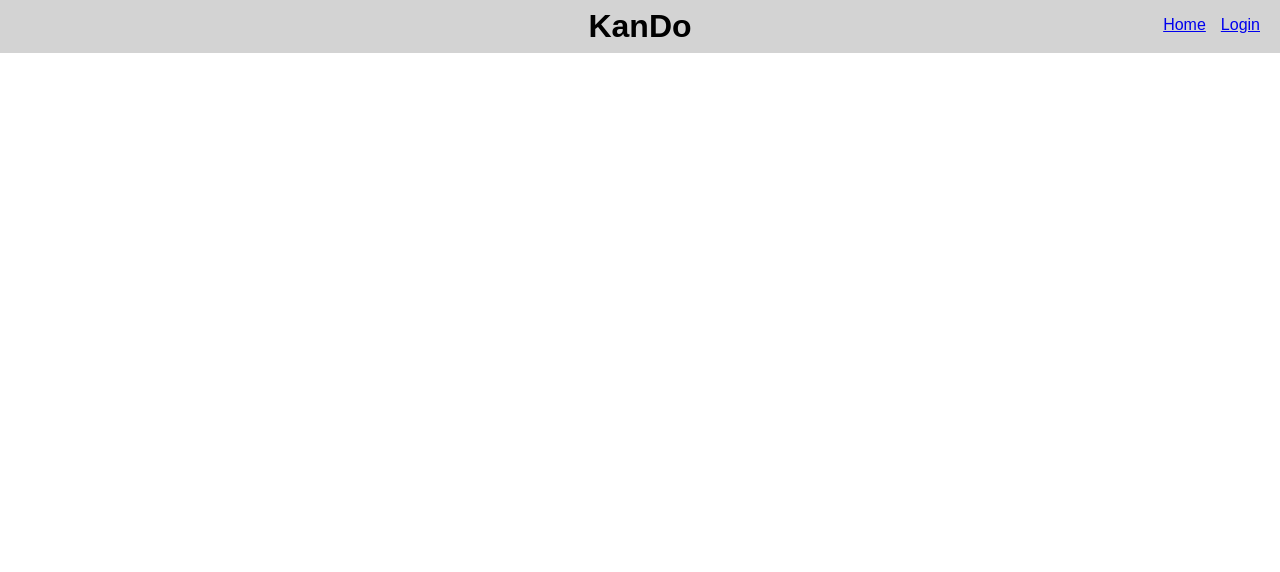
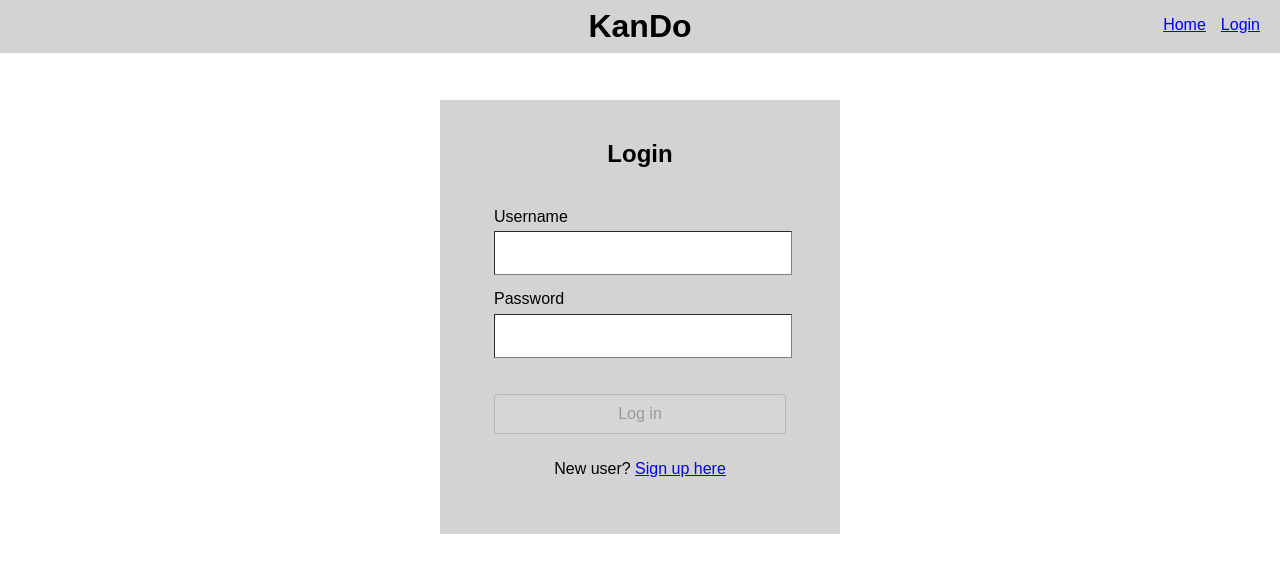
Before and after one commit to clintonowen/kando-mvp-client, a React (Create React App) app: page /login in a window 1280 px wide. Shown: the top 572 px of the page. Built offline with nearby package versions, Linux system fonts and the light colour scheme.

Commit message:
Add LoginForm component using redux-form & field validation

```diff
--- a/package.json
+++ b/package.json
@@ -19,6 +19,7 @@
     "react-router-dom": "^4.3.1",
     "react-scripts": "1.1.5",
     "redux": "^4.0.0",
+    "redux-form": "^7.4.2",
     "redux-thunk": "^2.3.0"
   }
 }
--- a/src/components/App.js
+++ b/src/components/App.js
@@ -4,6 +4,7 @@ import { Route } from 'react-router-dom';
 
 import HeaderBar from './header-bar';
 import LandingPage from './landing-page';
+import LoginForm from './login-form';
 
 class App extends React.Component {
   render() {
@@ -11,6 +12,7 @@ class App extends React.Component {
       <div>
         <HeaderBar />
         <Route exact path="/" component={LandingPage} />
+        <Route exact path="/login" component={LoginForm} />
       </div>
     );
   }
--- a/src/components/header-bar.js
+++ b/src/components/header-bar.js
@@ -46,7 +46,7 @@ export class HeaderBar extends React.Component {
 }
 
 const mapStateToProps = state => ({
-  showNavMenu: state.showNavMenu
+  showNavMenu: state.activity.showNavMenu
 });
 
 export default withRouter(connect(mapStateToProps)(HeaderBar));
--- /dev/null
+++ b/src/components/input.js
@@ -0,0 +1,39 @@
+import React from 'react';
+
+export default class Input extends React.Component {
+  componentDidUpdate(prevProps) {
+    if (!prevProps.meta.active && this.props.meta.active) {
+      this.input.focus();
+    }
+
+  }
+  render() {
+    let error;
+    if (this.props.meta.touched && this.props.meta.error) {
+        error = <div className="form-error">{this.props.meta.error}</div>;
+    }
+
+    let warning;
+    if (this.props.meta.touched && this.props.meta.warning) {
+        warning = (
+            <div className="form-warning">{this.props.meta.warning}</div>
+        );
+    }
+
+    return (
+      <div className="form-input">
+        <label htmlFor={this.props.input.name}>
+          {this.props.label}
+          {error}
+          {warning}
+        </label>
+        <input
+          {...this.props.input}
+          id={this.props.input.name}
+          type={this.props.type}
+          ref={input => (this.input = input)}
+        />
+      </div>
+    );
+  }
+}
--- /dev/null
+++ b/src/components/login-form.css
@@ -0,0 +1,38 @@
+.login-form {
+  background-color: lightgray;
+  margin-left: auto;
+  margin-right: auto;
+  margin-top: 100px;
+  max-width: 320px;
+  padding: 40px;
+  padding-top: 20px;
+}
+
+.login-form fieldset {
+  border: none;
+}
+
+.login-form legend {
+  text-align: center;
+}
+
+.login-form label {
+  display: block;
+  margin-top: 15px;
+}
+
+.login-form input {
+  /* border-style: inset; */
+  border: 1px inset gray;
+  margin-top: 5px;
+  height: 40px;
+  width: 100%;
+}
+
+.login-form button {
+  height: 40px;
+  margin-left: auto;
+  margin-right: auto;
+  margin-top: 36px;
+  width: 100%;
+}
--- /dev/null
+++ b/src/components/login-form.js
@@ -0,0 +1,62 @@
+import React from 'react';
+import { Link } from 'react-router-dom';
+import { Field, reduxForm, focus } from 'redux-form';
+import {required, nonEmpty} from '../validators';
+import Input from './input';
+import './login-form.css';
+
+export class LoginForm extends React.Component {
+  onSubmit(values){
+    // return this.props.dispatch(login(values.username, values.password));
+  }
+
+  render() {
+    let error;
+    if (this.props.error) {
+      error = (
+        <div className="form-error" aria-live="polite">
+          {this.props.error}
+        </div>
+      );
+    }
+    return (
+      <form
+        className="login-form"
+        onSubmit={this.props.handleSubmit(values =>
+          this.onSubmit(values)
+        )}>
+        <fieldset>
+          <legend><h2>Login</h2></legend>
+          {error}
+          <Field
+            component={Input}
+            label="Username"
+            type="text"
+            name="username"
+            id="username"
+            validate={[required, nonEmpty]}
+          />
+          <Field
+            component={Input}
+            label="Password"
+            type="password"
+            name="password"
+            id="password"
+            validate={[required, nonEmpty]}
+          />
+          <button disabled={this.props.pristine || this.props.submitting}>
+            Log in
+          </button>
+        </fieldset>
+        <p className="signup-link">
+          New user? <Link to="/signup">Sign up here</Link>
+        </p>
+      </form>
+    );
+  }
+}
+
+export default reduxForm({
+  form: 'login',
+  onSubmitFail: (errors, dispatch) => dispatch(focus('login', 'username'))
+})(LoginForm);
--- a/src/store.js
+++ b/src/store.js
@@ -1,9 +1,14 @@
-import { createStore } from 'redux';
-
+import { createStore, applyMiddleware, combineReducers } from 'redux';
+import { reducer as formReducer } from 'redux-form';
+import thunk from 'redux-thunk';
 import activityReducer from './reducers/activity';
 
 const store = createStore(
-  activityReducer
+  combineReducers({
+    form: formReducer,
+    activity: activityReducer
+  }),
+  applyMiddleware(thunk)
 );
 
 export default store;
--- /dev/null
+++ b/src/validators.js
@@ -0,0 +1,4 @@
+export const required = value => (value ? undefined : 'Required');
+
+export const nonEmpty = value =>
+    value.trim() !== '' ? undefined : 'Cannot be empty';
```
Also changed, not shown: src/components/board.js (added, +19 -0 lines), 1 other file (tests, documents, lock files or other folders).
